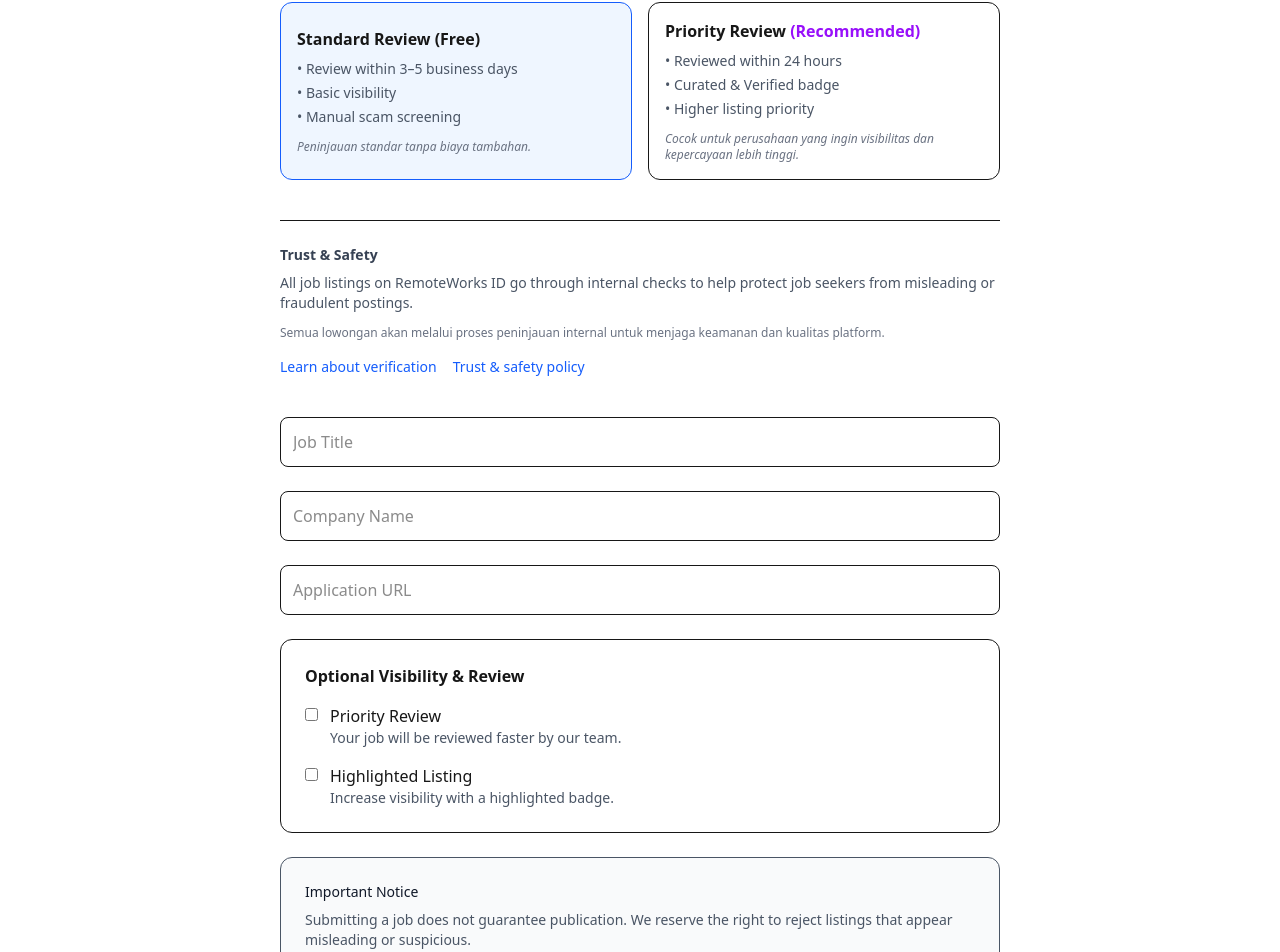
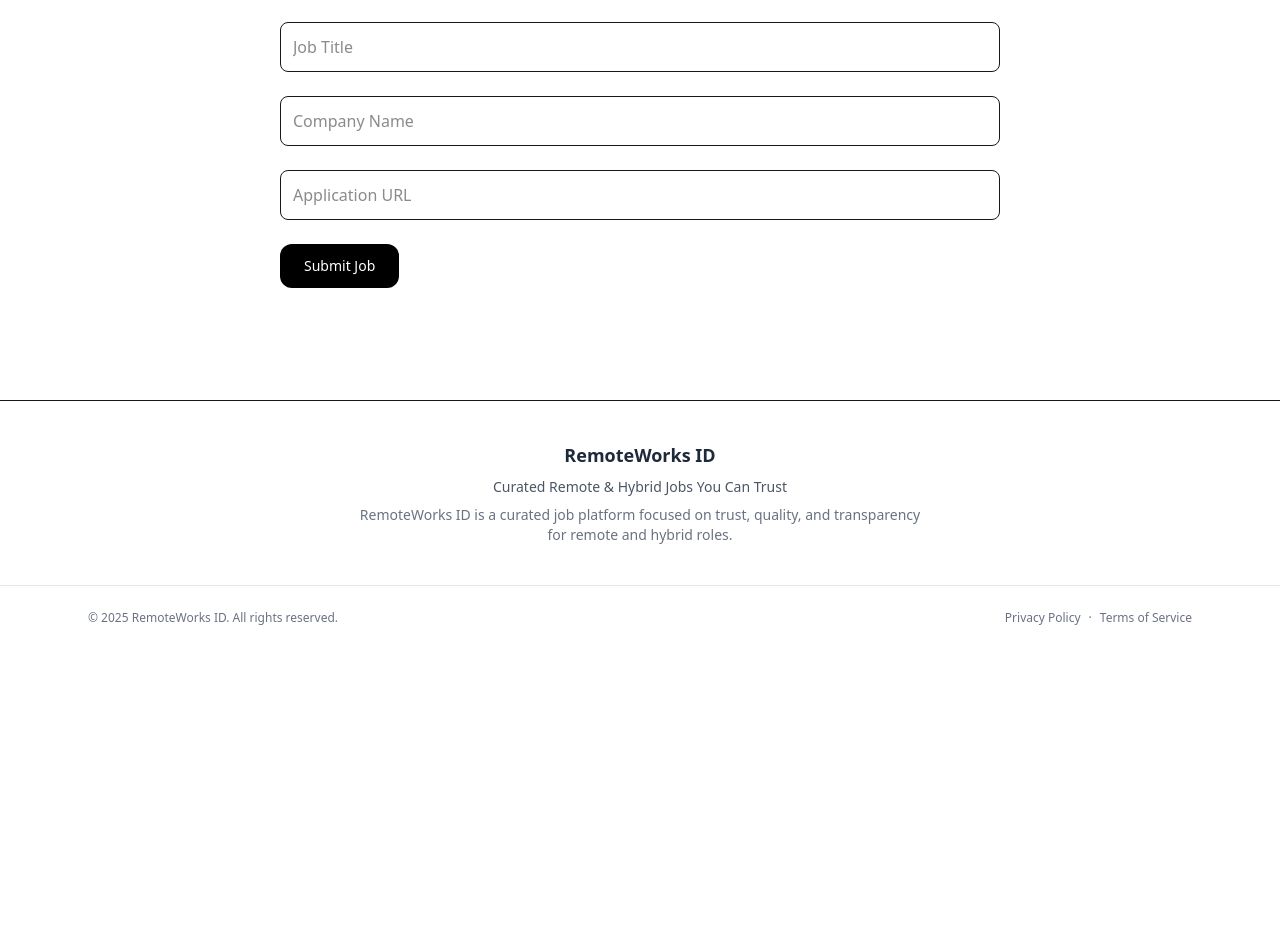
Before and after one commit to megakasmin/remoteworks-id, a Next.js app: page /employers/submit-job in a window 1280 px wide. Shown: the part 433-1385 px from the top of the page. After the commit the page ends 1083 px from the top, so only its background shows below. Built offline with nearby package versions, Linux system fonts and the light colour scheme.

Commit message:
Fix Submit Job Success Page

```diff
--- a/app/employers/submit-job/page.tsx
+++ b/app/employers/submit-job/page.tsx
@@ -1,17 +1,18 @@
 "use client";
 
-import { useState } from "react";
 import Button from "@/components/ui/Button";
 import { useRouter } from "next/navigation";
+import { useState } from "react";
+import { useLanguage } from "@/components/language/LanguageContext";
 
 export default function SubmitJobPage() {
-  const [lang, setLang] = useState<"en" | "id">("en");
-  const isEN = lang === "en";
+  const { language } = useLanguage();
+  const isEN = language === "en";
 
   const [priorityReview, setPriorityReview] = useState(false);
   const [highlighted, setHighlighted] = useState(false);
-  const [reviewType, setReviewType] = useState<"standard" | "priority">("standard");
-
+  const [reviewType, setReviewType] =
+    useState<"standard" | "priority">("standard");
 
   const router = useRouter();
 
@@ -22,29 +23,6 @@
 
   return (
     <main className="max-w-3xl mx-auto px-6 py-16 space-y-10">
-
-      {/* LANGUAGE TOGGLE */}
-      <div className="flex justify-end">
-        <div className="flex gap-2 border rounded-full p-1 text-sm">
-          <button
-            onClick={() => setLang("en")}
-            className={`px-4 py-1 rounded-full ${
-              isEN ? "bg-black text-white" : "text-gray-500"
-            }`}
-          >
-            EN
-          </button>
-          <button
-            onClick={() => setLang("id")}
-            className={`px-4 py-1 rounded-full ${
-              !isEN ? "bg-black text-white" : "text-gray-500"
-            }`}
-          >
-            ID
-          </button>
-        </div>
-      </div>
-
       {/* HEADER */}
       <section className="space-y-2">
         <h1 className="text-3xl font-bold">
@@ -57,12 +35,15 @@
         </p>
       </section>
 
+      {/* REVIEW OPTIONS */}
       <section className="mt-8">
         <h2 className="text-lg font-semibold mb-2">
-    Review & Visibility Options
+          {isEN ? "Review & Visibility Options" : "Opsi Review & Visibilitas"}
         </h2>
         <p className="text-sm text-gray-500 mb-4">
-    Choose how your job listing will be reviewed and displayed.
+          {isEN
+            ? "Choose how your job listing will be reviewed and displayed."
+            : "Pilih bagaimana lowongan Anda akan ditinjau dan ditampilkan."}
         </p>
 
         <div className="grid gap-4 md:grid-cols-2">
@@ -76,16 +57,9 @@
                 : "hover:border-gray-400"
             }`}
           >
-      <h3 className="font-semibold">Standard Review (Free)</h3>
-      <ul className="text-sm text-gray-600 mt-2 space-y-1">
-        <li>• Review within 3–5 business days</li>
-        <li>• Basic visibility</li>
-        <li>• Manual scam screening</li>
-      </ul>
-
-      <p className="text-xs text-gray-500 mt-3 italic">
-        Peninjauan standar tanpa biaya tambahan.
-      </p>
+            <h3 className="font-semibold">
+              {isEN ? "Standard Review (Free)" : "Review Standar (Gratis)"}
+            </h3>
           </button>
 
           {/* Priority */}
@@ -99,56 +73,14 @@
             }`}
           >
             <h3 className="font-semibold">
-        Priority Review <span className="text-purple-600">(Recommended)</span>
+              {isEN ? "Priority Review" : "Review Prioritas"}
             </h3>
-      <ul className="text-sm text-gray-600 mt-2 space-y-1">
-        <li>• Reviewed within 24 hours</li>
-        <li>• Curated & Verified badge</li>
-        <li>• Higher listing priority</li>
-      </ul>
-
-      <p className="text-xs text-gray-500 mt-3 italic">
-        Cocok untuk perusahaan yang ingin visibilitas dan kepercayaan lebih tinggi.
-      </p>
           </button>
         </div>
       </section>
 
-<section className="mt-10 border-t pt-6">
-  <h3 className="text-sm font-semibold text-gray-700 mb-2">
-    Trust & Safety
-  </h3>
-
-  <p className="text-sm text-gray-600 mb-3">
-    All job listings on RemoteWorks ID go through internal checks to help protect
-    job seekers from misleading or fraudulent postings.
-  </p>
-
-  <p className="text-xs text-gray-500 mb-4">
-    Semua lowongan akan melalui proses peninjauan internal untuk menjaga keamanan
-    dan kualitas platform.
-  </p>
-
-  <div className="flex gap-4 text-sm">
-    <a
-      href="/verify"
-      className="text-blue-600 hover:underline"
-    >
-      Learn about verification
-    </a>
-    <a
-      href="/trust-safety"
-      className="text-blue-600 hover:underline"
-    >
-      Trust & safety policy
-    </a>
-  </div>
-</section>
-
-
       {/* FORM */}
       <form onSubmit={handleSubmit} className="space-y-6">
-
         <input
           required
           placeholder={isEN ? "Job Title" : "Judul Pekerjaan"}
@@ -167,65 +99,6 @@
           className="w-full border rounded-lg p-3"
         />
 
-        {/* OPTIONAL VISIBILITY */}
-        <div className="border rounded-xl p-6 space-y-4">
-          <h3 className="font-semibold">
-            {isEN
-              ? "Optional Visibility & Review"
-              : "Opsi Visibilitas & Review"}
-          </h3>
-
-          <label className="flex items-start gap-3 cursor-pointer">
-            <input
-              type="checkbox"
-              checked={priorityReview}
-              onChange={() => setPriorityReview(!priorityReview)}
-              className="mt-1"
-            />
-            <div>
-              <p className="font-medium">
-                {isEN ? "Priority Review" : "Review Prioritas"}
-              </p>
-              <p className="text-sm text-gray-600">
-                {isEN
-                  ? "Your job will be reviewed faster by our team."
-                  : "Lowongan akan ditinjau lebih cepat oleh tim kami."}
-              </p>
-            </div>
-          </label>
-
-          <label className="flex items-start gap-3 cursor-pointer">
-            <input
-              type="checkbox"
-              checked={highlighted}
-              onChange={() => setHighlighted(!highlighted)}
-              className="mt-1"
-            />
-            <div>
-              <p className="font-medium">
-                {isEN ? "Highlighted Listing" : "Lowongan Ditandai"}
-              </p>
-              <p className="text-sm text-gray-600">
-                {isEN
-                  ? "Increase visibility with a highlighted badge."
-                  : "Tingkatkan visibilitas dengan badge khusus."}
-              </p>
-            </div>
-          </label>
-        </div>
-
-        {/* NOTICE */}
-        <div className="bg-gray-50 border rounded-xl p-6 text-sm text-gray-600">
-          <p className="font-medium text-gray-900 mb-2">
-            {isEN ? "Important Notice" : "Perhatian"}
-          </p>
-          <p>
-            {isEN
-              ? "Submitting a job does not guarantee publication. We reserve the right to reject listings that appear misleading or suspicious."
-              : "Submit lowongan tidak menjamin publikasi. Kami berhak menolak lowongan yang tidak jelas atau mencurigakan."}
-          </p>
-        </div>
-
         <Button type="submit">
           {isEN ? "Submit Job" : "Kirim Lowongan"}
         </Button>
--- a/app/employers/submit-job/success/page.tsx
+++ b/app/employers/submit-job/success/page.tsx
@@ -1,51 +1,53 @@
+"use client";
+
 import Link from "next/link";
+import { useLanguage } from "@/components/language/LanguageContext";
 
 export default function SubmitJobSuccessPage() {
+  const { language } = useLanguage();
+  const isEN = language === "en";
+
   return (
     <main className="max-w-3xl mx-auto px-4 py-16 text-center">
       <div className="mb-6">
         <span className="inline-block rounded-full bg-green-100 text-green-700 px-4 py-1 text-sm">
-          Submission Received
+          {isEN ? "Submission Received" : "Pengajuan Diterima"}
         </span>
       </div>
 
       <h1 className="text-2xl font-bold mb-4">
-        Your job has been successfully submitted
+        {isEN
+          ? "Your job has been successfully submitted"
+          : "Lowongan berhasil dikirim"}
       </h1>
 
       <p className="text-gray-600 mb-6">
-        Thank you for submitting your job listing to RemoteWorks ID.
-        Our team will review your submission and notify you once it has been approved.
-      </p>
-
-      <p className="text-sm text-gray-500 mb-10">
-        Terima kasih telah mengirimkan lowongan Anda.
-        Tim kami akan melakukan peninjauan sesuai dengan opsi yang Anda pilih.
+        {isEN
+          ? "Thank you for submitting your job listing to RemoteWorks ID. Our team will review your submission and notify you once it has been approved."
+          : "Terima kasih telah mengirimkan lowongan ke RemoteWorks ID. Tim kami akan meninjau pengajuan Anda dan memberi tahu setelah disetujui."}
       </p>
 
       <p className="text-xs text-gray-500 mt-6">
-  Every submission is reviewed by our team. Priority Review affects review speed,
-  while verification is granted separately after internal checks.
-</p>
-
-<p className="text-xs text-gray-400 mt-2">
-  Setiap pengajuan ditinjau oleh tim kami. Priority Review memengaruhi kecepatan
-  peninjauan, sedangkan verifikasi diberikan secara terpisah.
-</p>
+        {isEN
+          ? "Every submission is reviewed by our team. Priority Review affects review speed, while verification is granted separately after internal checks."
+          : "Setiap pengajuan ditinjau oleh tim kami. Priority Review memengaruhi kecepatan peninjauan, sedangkan verifikasi diberikan secara terpisah setelah pemeriksaan internal."}
+      </p>
 
       <div className="mt-10 flex flex-col sm:flex-row gap-4 justify-center">
         <Link
           href="/employers/submit-job"
           className="px-6 py-3 rounded-lg border border-gray-300 hover:bg-gray-50 transition"
         >
-          Submit Another Job
+          {isEN ? "Submit Another Job" : "Kirim Lowongan Lain"}
         </Link>
 
         <Link
           href="/trust-and-safety"
           className="px-6 py-3 rounded-lg bg-black text-white hover:bg-gray-800 transition"
         >
-          Learn About Our Review Process
+          {isEN
+            ? "Learn About Our Review Process"
+            : "Pelajari Proses Peninjauan Kami"}
         </Link>
       </div>
     </main>
```
Lines whose indentation alone changed are shown as unchanged.
